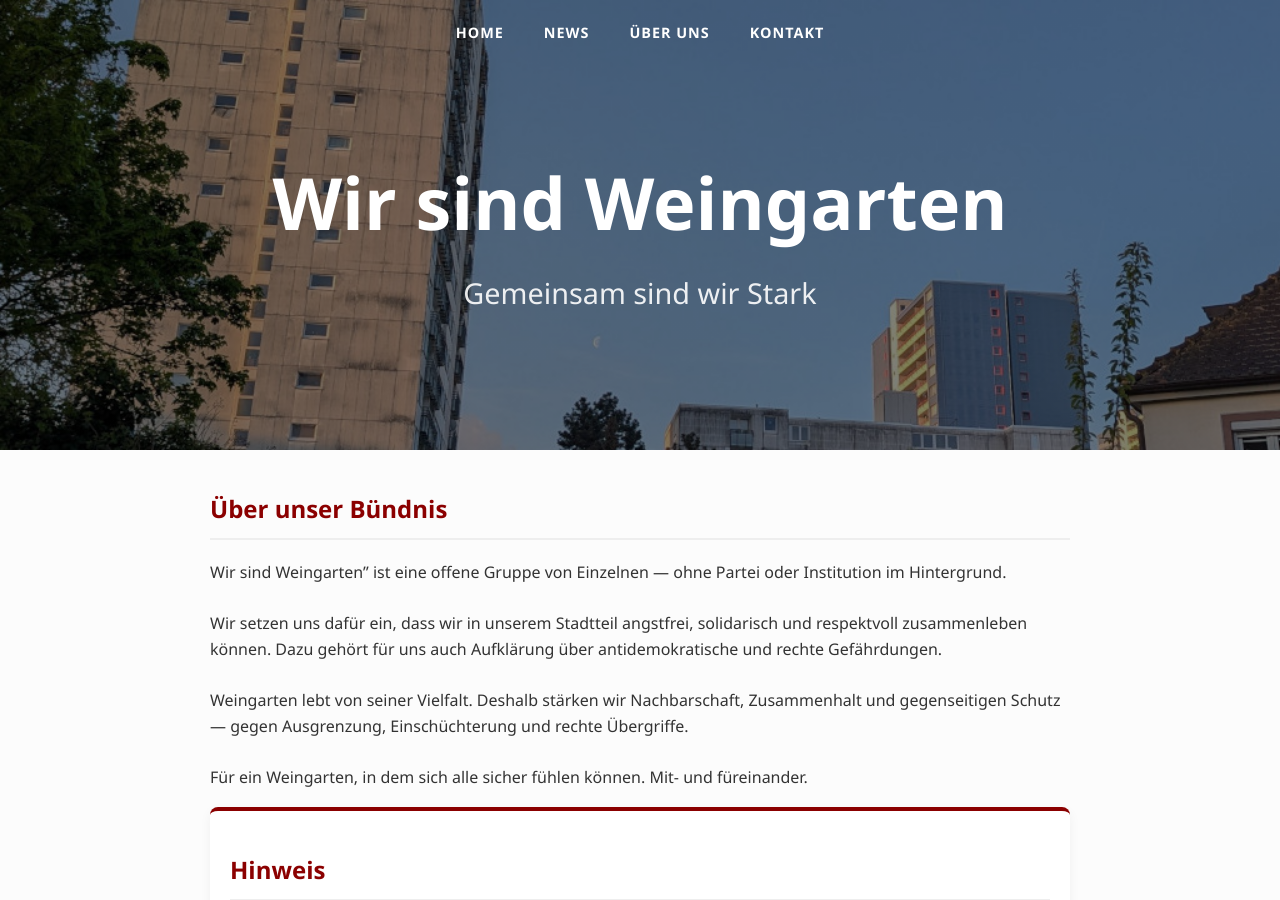
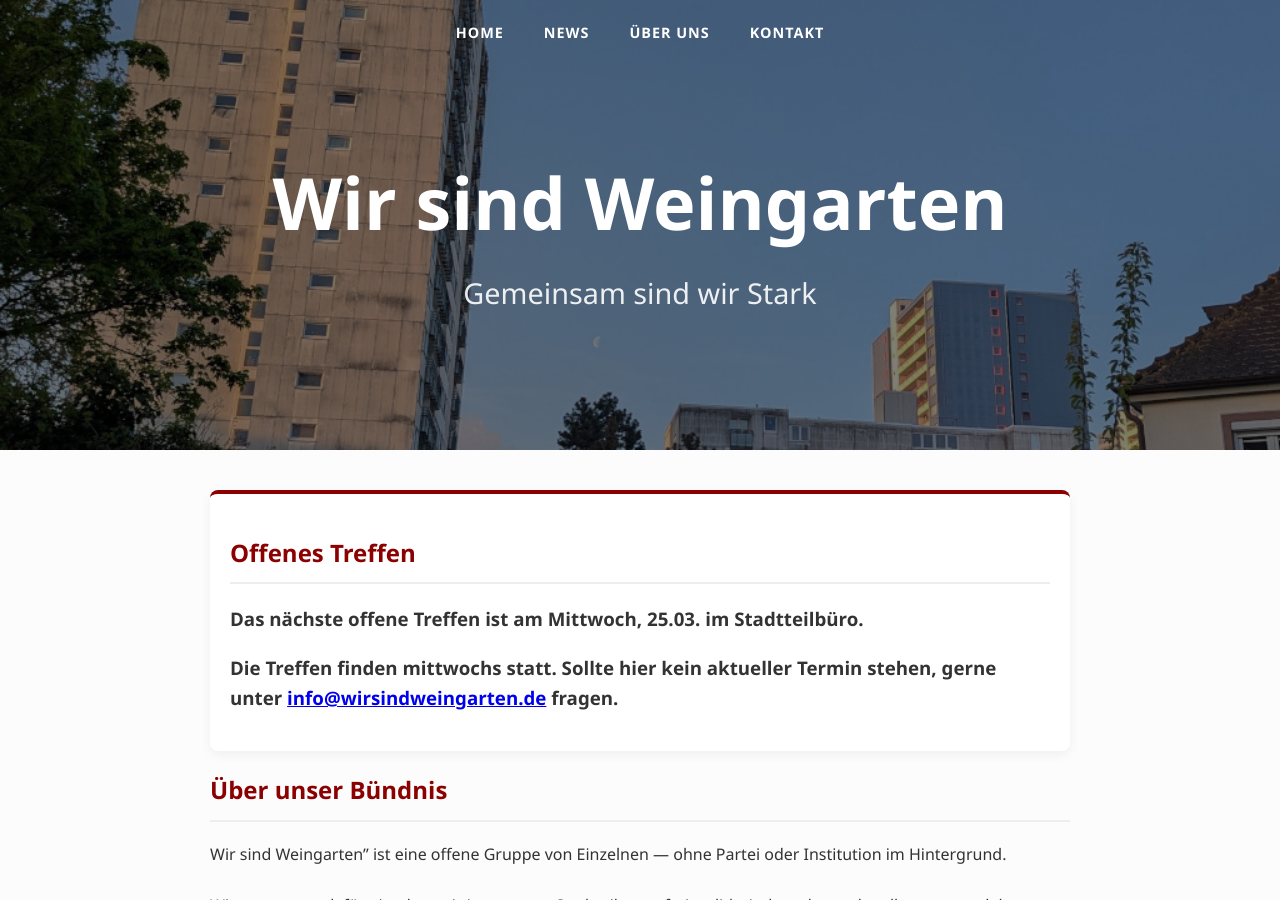
Before and after one commit to lutz108/wirsindweingarten, a Jekyll site: the page built from index.html, in a window 1280 px wide and 900 px high. Built offline with Jekyll 4.4.1, drawn with Linux system fonts in a browser that asks for light colours; the list of posts is cut into pages by our own code.

Commit message:
offenes Treffen 2503

```diff
--- a/index.html
+++ b/index.html
@@ -5,6 +5,17 @@ hero_image: /assets/weingarten.jpg
 ---
 <main>
     <section id="ueber-uns">
+        <div class="grid">
+            <div class="card">
+                <h2>Offenes Treffen</h2>
+                <h3>Das nächste offene Treffen ist am Mittwoch, 25.03. im Stadtteilbüro.</h3>
+                <h3>Die Treffen finden mittwochs statt. Sollte hier kein aktueller Termin stehen, gerne unter <a href="mailto:info@wirsindweingarten.de">info@wirsindweingarten.de</a> fragen.</h3>
+            </div>
+            <!--<div class="card">
+                <h3>Nachbarschaft</h3>
+                <p>Miteinander statt Nebeneinander.</p>
+            </div>-->
+        </div>
         <h2>Über unser Bündnis</h2>
         <p>
             Wir sind Weingarten” ist eine offene Gruppe von Einzelnen — ohne Partei oder Institution im Hintergrund.
```
